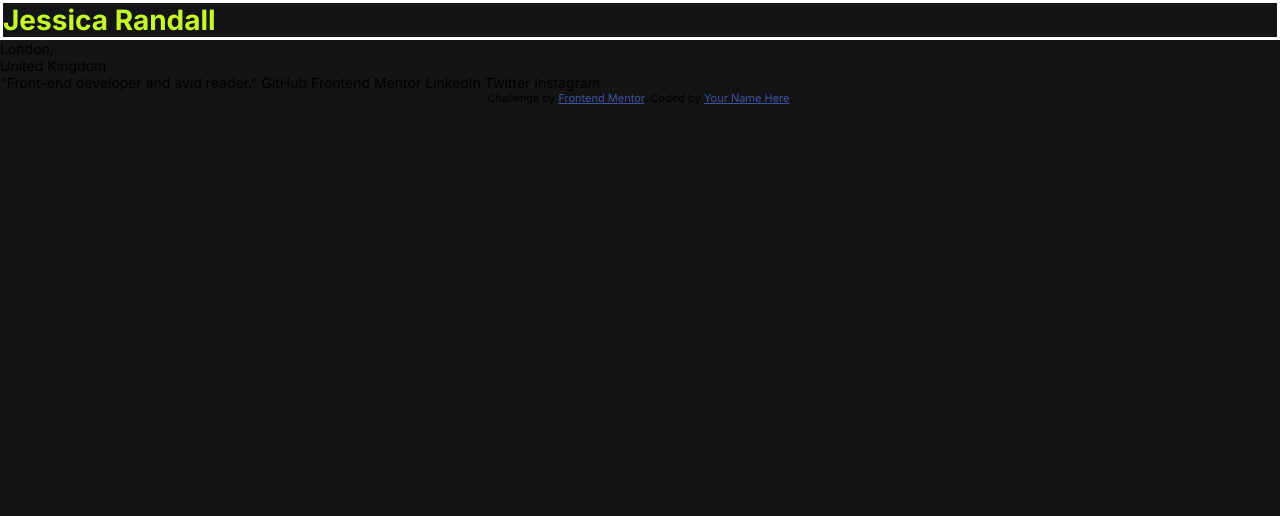
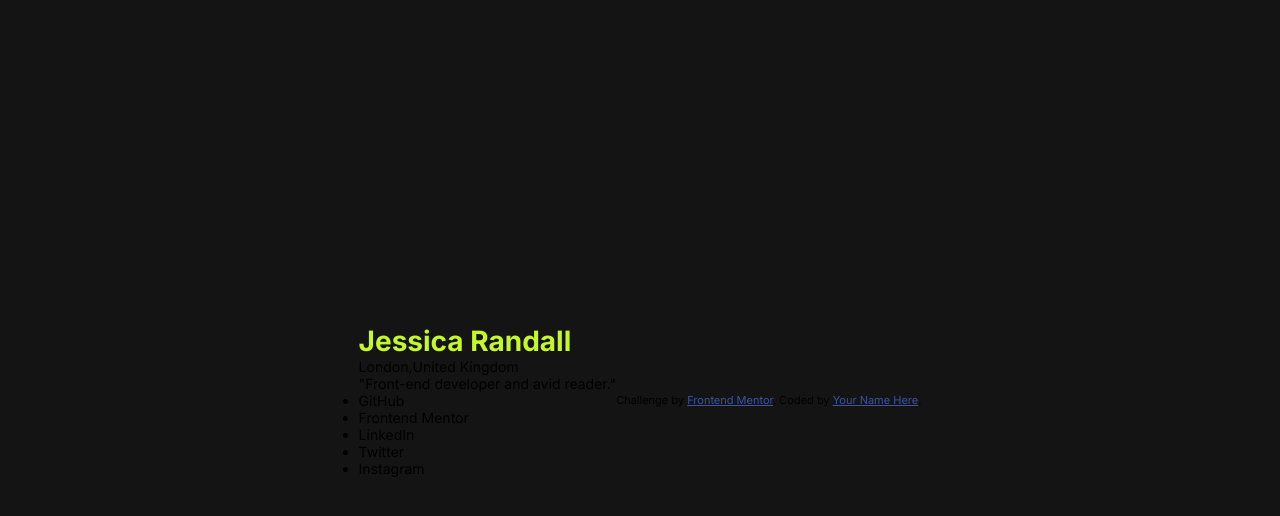
Before and after one commit to moumintech/social-links, a plain HTML site: page index.html in a window 1280 px wide. Drawn offline with Linux system fonts and the light colour scheme.

Commit message:
mise du fichier index

```diff
--- a/assets/css/style.css
+++ b/assets/css/style.css
@@ -8,14 +8,12 @@ body {
   font-size: 14px;
   font-family: "Inter", sans-serif;
   background-color: hsl(0, 0%, 8%);
+  height: 100vh;
+  display: flex;
+  justify-content: center;
+  align-items: center;
 }
 h1 {
   font-weight: 700;
   color: hsl(75, 94%, 57%);
 }
-.wrapper {
-  display: flex;
-  flex-direction: column;
-  justify-content: center;
-  border: solid #fff;
-}
--- a/index.html
+++ b/index.html
@@ -31,10 +31,18 @@
   </head>
   <body>
     <div class="wrapper">
-      <div claa="name-profile"></div>
-      <h1>Jessica Randall</h1></div>
-       London, <div> United Kingdom</div> "Front-end developer and avid
-      reader." GitHub Frontend Mentor LinkedIn Twitter Instagram
+      <div class="name-profile">
+        <h1>Jessica Randall</h1>
+      </div>
+      <div class="pay">London,United Kingdom</div>
+      <div class="job">"Front-end developer and avid reader."</div>
+      <ul>
+        <li>GitHub</li>
+        <li>Frontend Mentor</li>
+        <li>LinkedIn</li>
+        <li>Twitter</li>
+        <li>Instagram</li>
+      </ul>
     </div>
 
     <div class="attribution">
```
